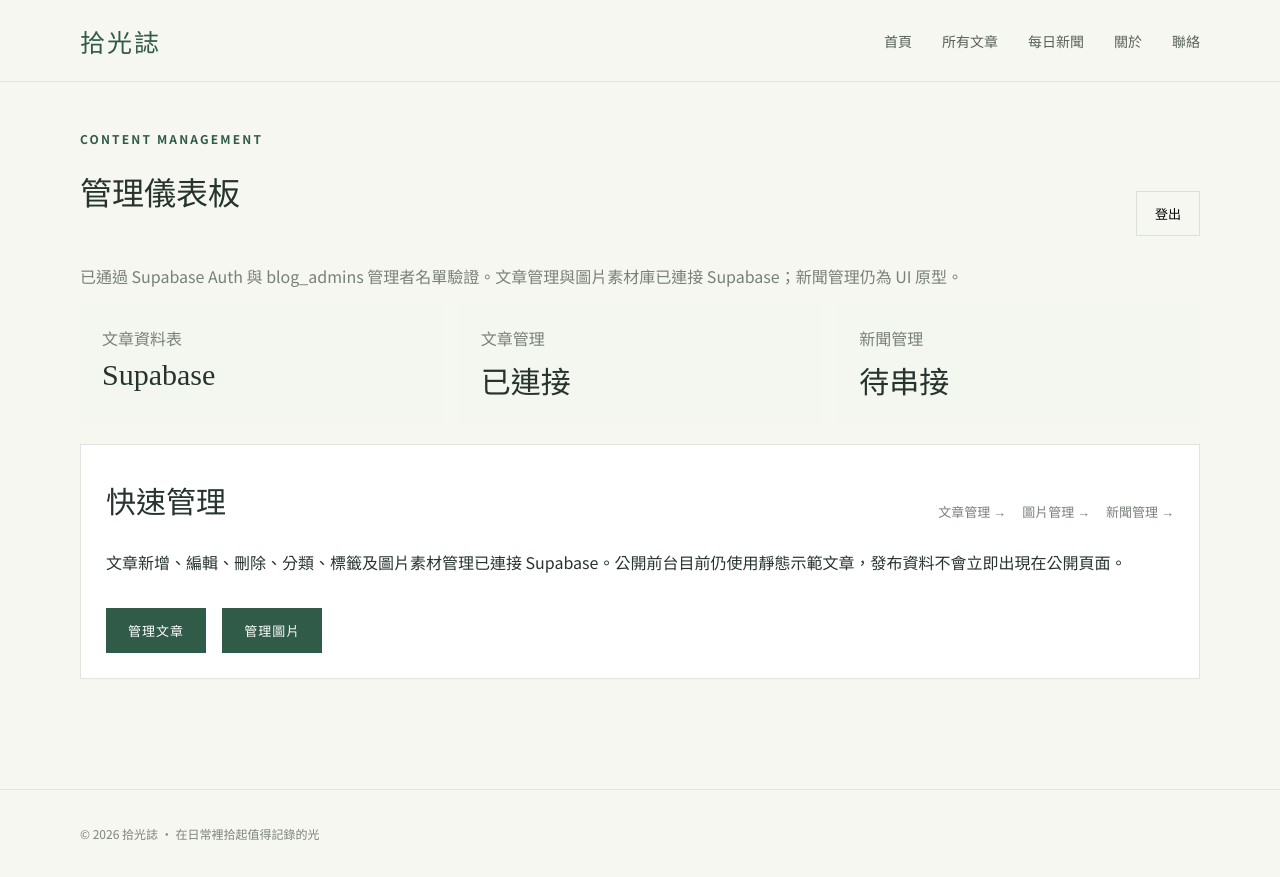
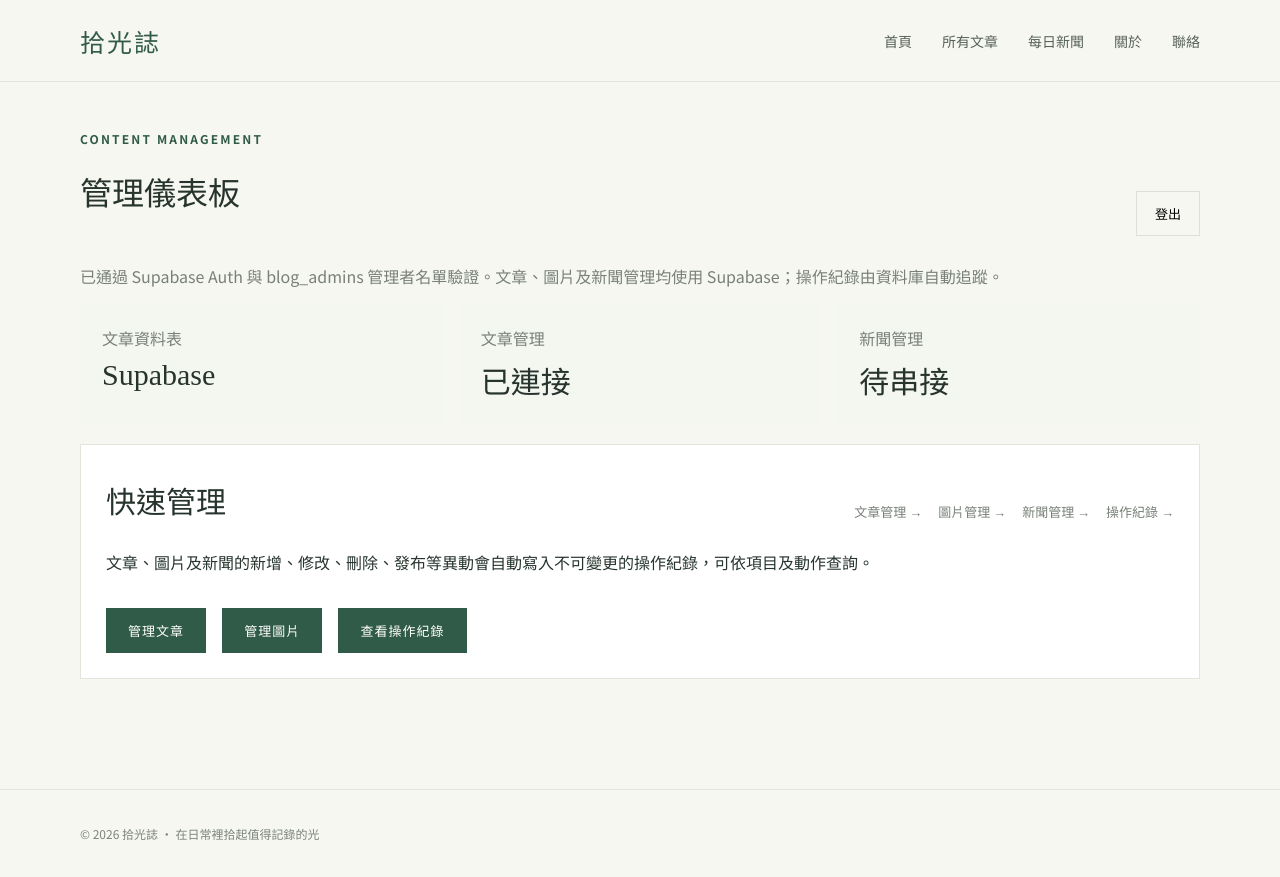
Before and after one commit to cismgpyrbo/Repository, an Astro site: page /Repository/admin in a window 1280 px wide. Built offline with nearby package versions, Linux system fonts and the light colour scheme; Astro itself is replaced by a stand-in of ours.

Commit message:
Add audit trail access to admin dashboard

```diff
--- a/src/pages/admin/index.astro
+++ b/src/pages/admin/index.astro
@@ -9,9 +9,9 @@ import { posts } from '../../data/posts';
       <h1 class="serif">管理儀表板</h1>
       <button class="category-chip" type="button" data-admin-logout>登出</button>
     </div>
-    <p class="muted">已通過 Supabase Auth 與 blog_admins 管理者名單驗證。文章管理與圖片素材庫已連接 Supabase；新聞管理仍為 UI 原型。</p>
+    <p class="muted">已通過 Supabase Auth 與 blog_admins 管理者名單驗證。文章、圖片及新聞管理均使用 Supabase；操作紀錄由資料庫自動追蹤。</p>
     <div class="admin-stats"><div class="stat"><span class="muted">文章資料表</span><strong>Supabase</strong></div><div class="stat"><span class="muted">文章管理</span><strong>已連接</strong></div><div class="stat"><span class="muted">新聞管理</span><strong>待串接</strong></div></div>
-    <div class="admin-panel"><div class="section-heading"><h2 class="serif">快速管理</h2><div><a class="text-link" href="/admin/posts/">文章管理 →</a>　<a class="text-link" href="/admin/media/">圖片管理 →</a>　<a class="text-link" href="/admin/news/">新聞管理 →</a></div></div><p>文章新增、編輯、刪除、分類、標籤及圖片素材管理已連接 Supabase。公開前台目前仍使用靜態示範文章，發布資料不會立即出現在公開頁面。</p><a class="button" href="/admin/posts/">管理文章</a>　<a class="button" href="/admin/media/">管理圖片</a></div>
+    <div class="admin-panel"><div class="section-heading"><h2 class="serif">快速管理</h2><div><a class="text-link" href="/admin/posts/">文章管理 →</a>　<a class="text-link" href="/admin/media/">圖片管理 →</a>　<a class="text-link" href="/admin/news/">新聞管理 →</a>　<a class="text-link" href="/admin/audit/">操作紀錄 →</a></div></div><p>文章、圖片及新聞的新增、修改、刪除、發布等異動會自動寫入不可變更的操作紀錄，可依項目及動作查詢。</p><a class="button" href="/admin/posts/">管理文章</a>　<a class="button" href="/admin/media/">管理圖片</a>　<a class="button" href="/admin/audit/">查看操作紀錄</a></div>
 
   </main>
 </BaseLayout>
```
